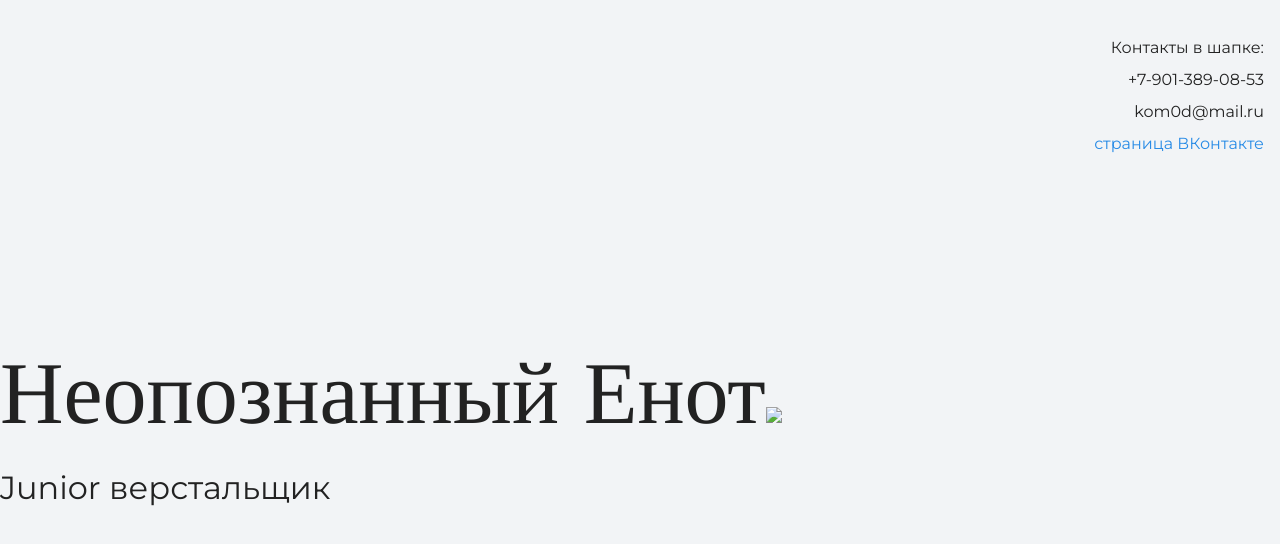
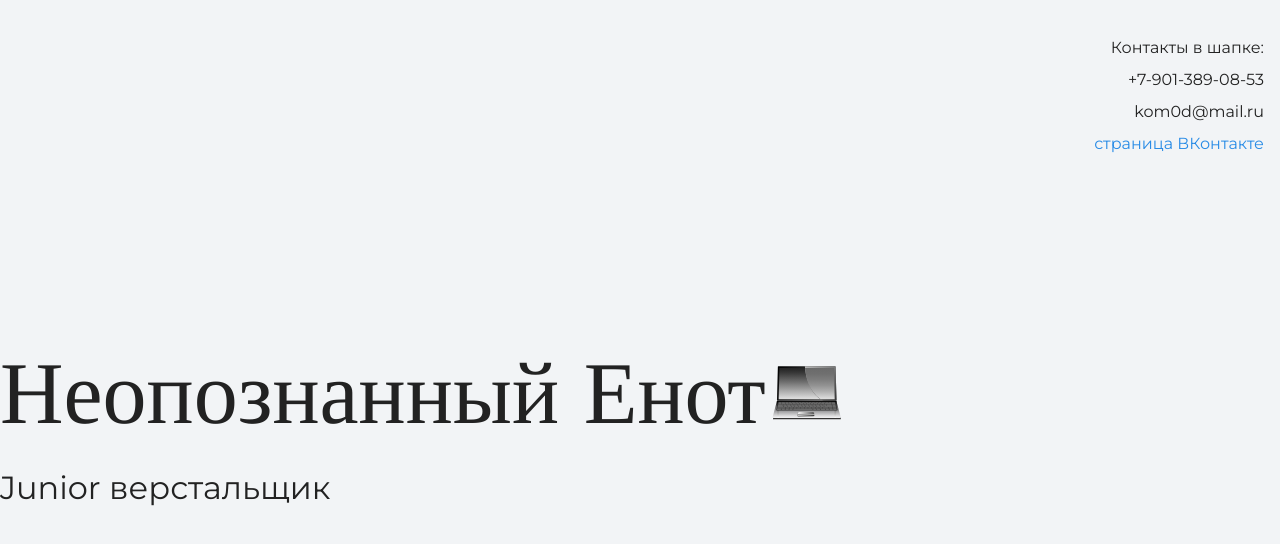
Before and after one commit to mashkakra/my-site, a plain HTML site: page index.html in a window 1280 px wide. Shown: the top 544 px of the page. Drawn offline with nearby package versions, Linux system fonts and the light colour scheme; the site is published under a folder, as on GitHub Pages, so addresses that start at the root find nothing.

Commit message:
исправление недостатков

```diff
--- a/index.html
+++ b/index.html
@@ -18,7 +18,7 @@
     </header>
 
     <section class="hero-image">
-      <h1 class="heading">Неопознанный Енот<img src = '/laptop-2.svg' width = '80'></h1>
+      <h1 class="heading">Неопознанный Енот<img src = 'laptop-2.svg' width = '80'></h1>
       <p>Junior верстальщик </p>
 
 
```
